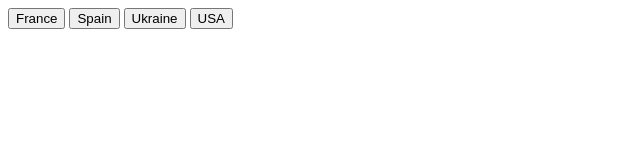
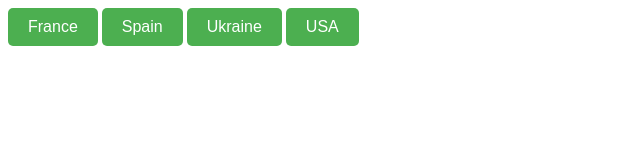
Before and after one commit to DavidkJun/weather-app, a website: page client/index.html in a window 1280 px wide. Shown: the whole page, without its empty margins (0-640 px from the left). Drawn offline with Linux system fonts and the light colour scheme.

Commit message:
added new styles to the buttons

```diff
--- a/client/index.html
+++ b/client/index.html
@@ -2,7 +2,9 @@
 <html lang="en">
 <head>
   <meta charset="UTF-8">
-  <title>Choose Country</title>
+  <meta name="viewport" content="width=device-width, initial-scale=1.0">
+  <title>Main Page</title>
+  <link rel="stylesheet" href="/client/styles.css">
 </head>
 <body>
 
--- /dev/null
+++ b/client/styles.css
@@ -0,0 +1,13 @@
+button {
+    background-color: #4CAF50;
+    color: white;
+    padding: 10px 20px;
+    border: none;
+    border-radius: 5px;
+    cursor: pointer;
+    font-size: 16px;
+}
+
+button:hover {
+    background-color: lightgreen;
+}
```
Also changed, not shown: src/app.controller.spec.ts (+0 -1 lines).
